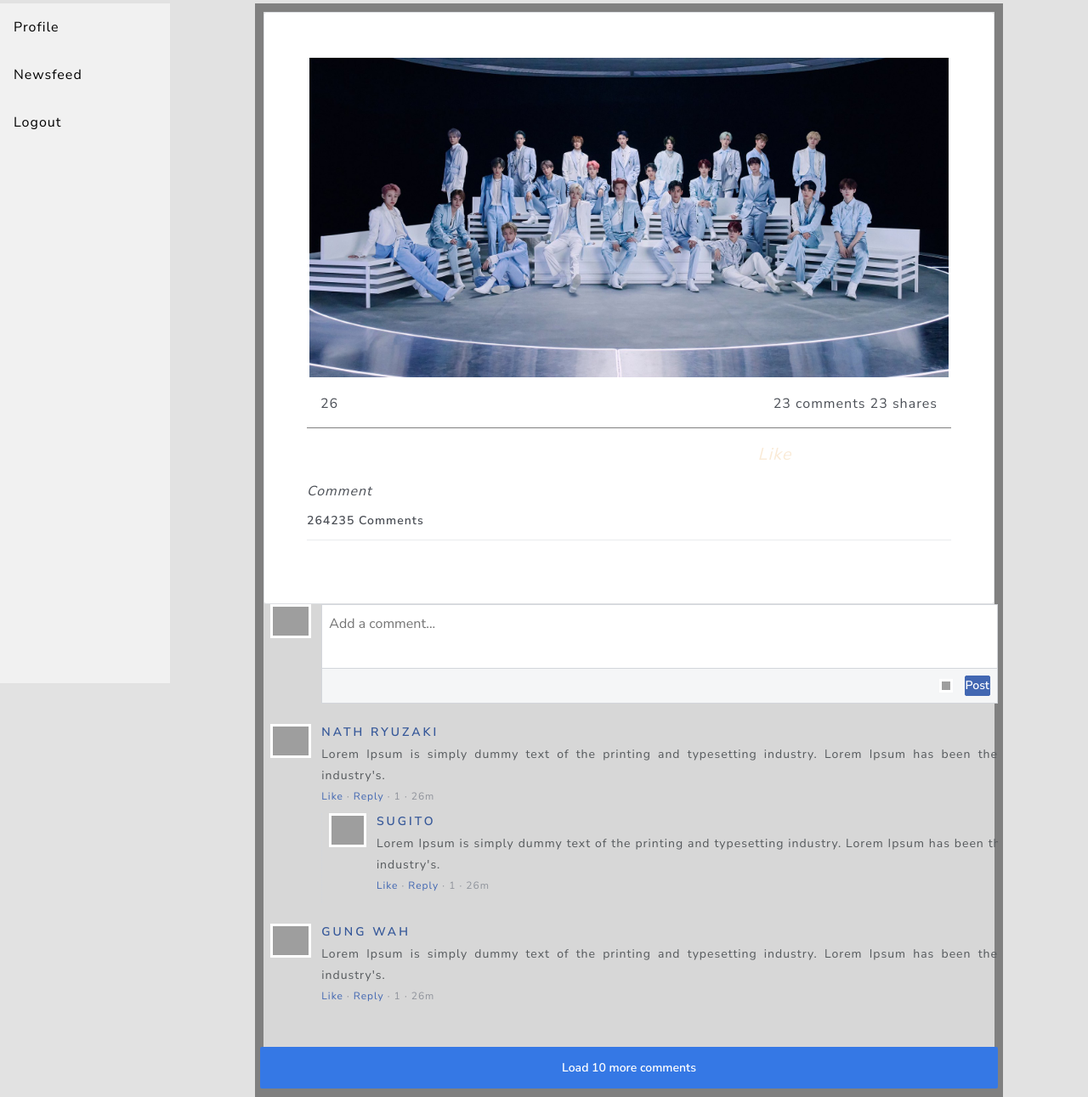
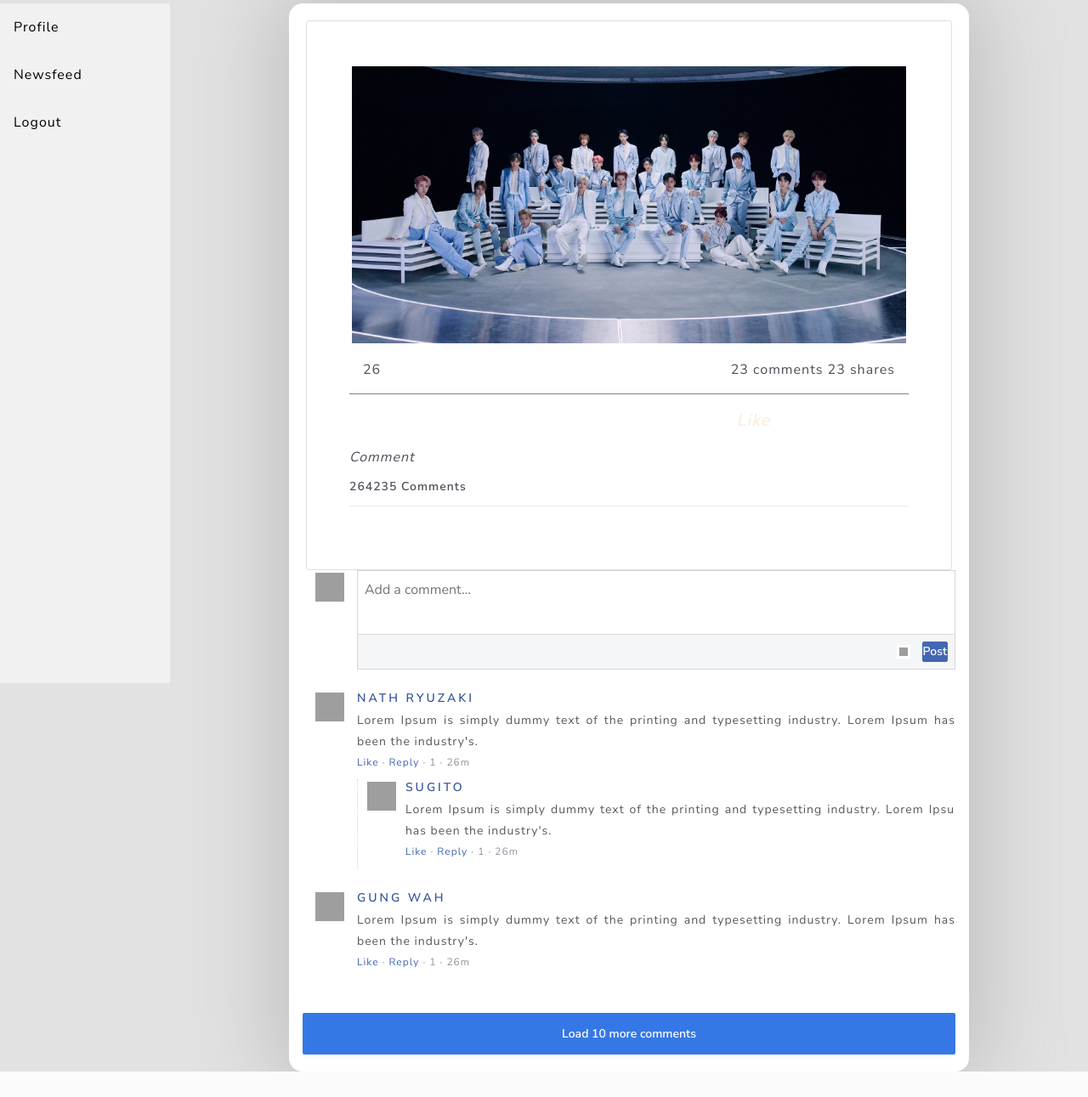
Before and after one commit to RikaScarlet13/Finals-Project, a PHP site: page /post.php in a window 1280 px wide. Shown: the part 46-1337 px from the top of the page at 85% size. After the commit the page ends 1307 px from the top, so only its background shows below. Run offline with PHP 8.4, Linux system fonts and the light colour scheme; grey boxes are pictures that could not be loaded.

Commit message:
edit style.css

```diff
--- a/css/style.css
+++ b/css/style.css
@@ -311,13 +311,14 @@ div.content {
   display: flex;
   flex-direction: column;
   align-items: center;
-
-  border: 10px solid gray;
-  background-color: rgb(215, 215, 215);
-  margin-left: 100px;
-  margin-right: 100px;
+  max-width: 800px;
+  background-color: rgb(255, 255, 255);
+  margin: auto;
+  padding: 1.25rem;
   overflow: inherit;
   position: relative;
+  border-radius: 1rem;
+  box-shadow: 0px 0px 100px 20px rgb(194, 192, 192);
 
   top:50px;
 
--- a/post.php
+++ b/post.php
@@ -1,9 +1,10 @@
 <?php
-    include_once 'header.php';
+include_once 'header.php';
+
 
 ?>
         <div id="left" class="column">
-            <?php include 'sidebar.php';?>
+            <?php include 'sidebar.php'; ?>
         </div>
         <div id="right" class="column">
             <div class="top-right">
```
